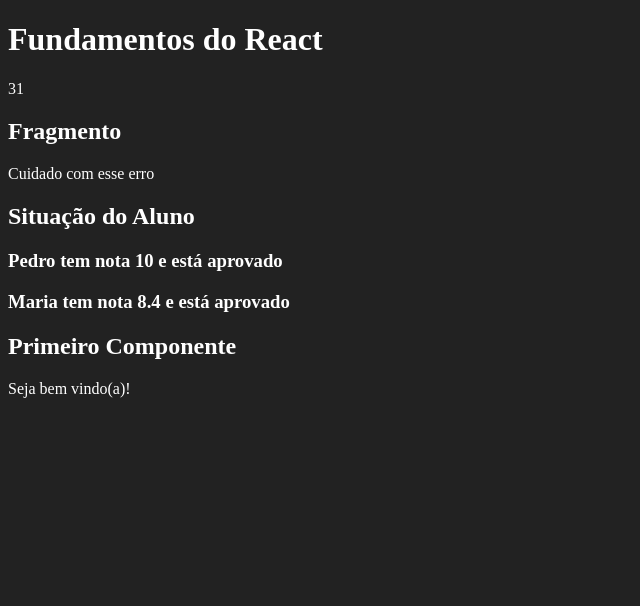
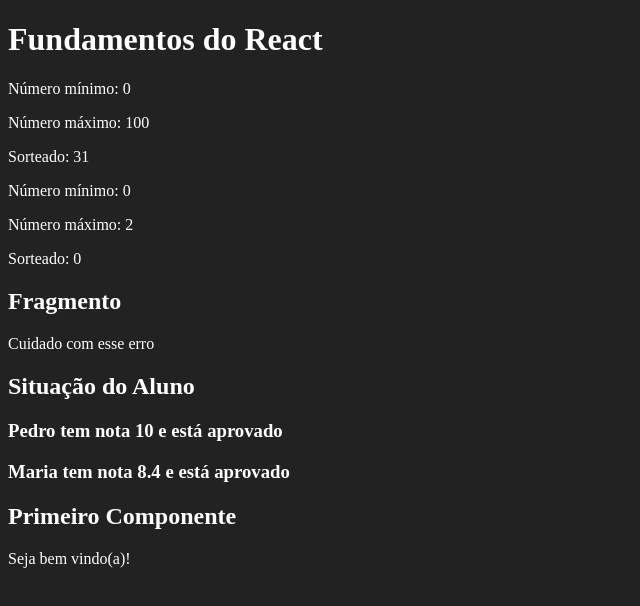
Before and after one commit to P4ul1t0s/fundamentos-react, a React (Create React App) app: page / in a window 1280 px wide. Shown: the top 606 px of the page, without its empty margins (0-640 px from the left). Built offline with nearby package versions, Linux system fonts and the light colour scheme.

Commit message:
Random Upgrade

```diff
--- a/src/App.jsx
+++ b/src/App.jsx
@@ -11,7 +11,10 @@
         <Random
             min={0}
             max={100}
-        />
+        /><Random
+        min={0}
+        max={2}
+    />
         <Fragmento/>
         <ComParametro
             titulo="Situação do Aluno"
--- a/src/components/basics/Random.jsx
+++ b/src/components/basics/Random.jsx
@@ -1,8 +1,13 @@
 import React from "react"
 
 export default (p) => {
-    var min = Math.ceil(p.min);
-    var max = Math.floor(p.max);
-    var res = Math.floor(Math.random() * (max - min)) + min
-    return <p>{res}</p>
+    const {min, max} = p
+    const res = parseInt(Math.random() * (max - min))
+    return(
+        <>
+            <p>Número mínimo: {min}</p>
+            <p>Número máximo: {max}</p>
+            <p>Sorteado: {res}</p>
+        </>
+    )
 }
```
